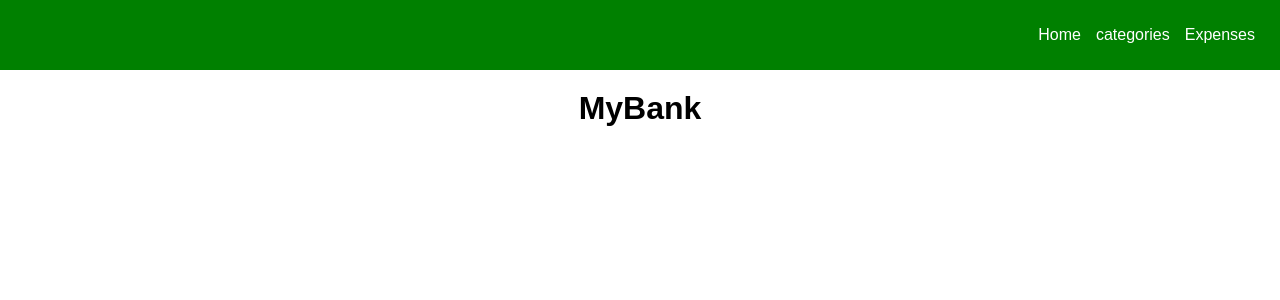
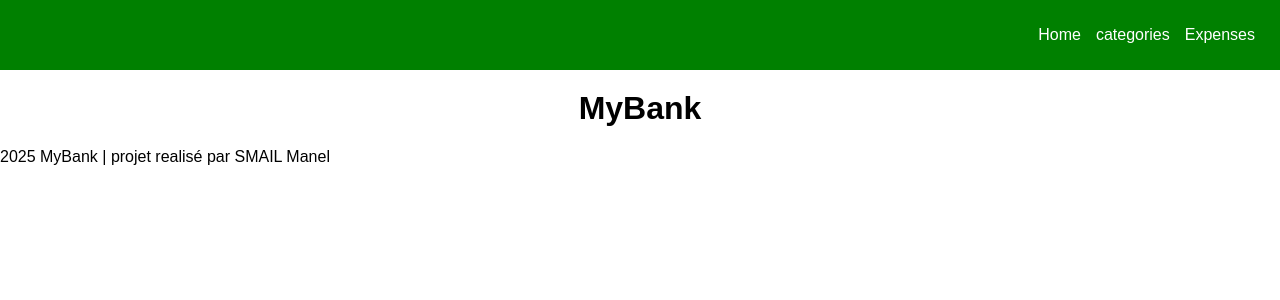
Before and after one commit to Manel28/projet_mybank, a React (Vite) app: page / in a window 1280 px wide. Shown: the top 300 px of the page. Built offline with nearby package versions, Linux system fonts and the light colour scheme.

Commit message:
i add footer to my App

```diff
--- a/src/App.jsx
+++ b/src/App.jsx
@@ -1,11 +1,14 @@
 import { useState } from 'react'
 
 import Header from './components/Header.jsx'
+import Footer from './components/Footer.jsx';
 function App(){
   return(
     <div>
       <Header/>
+
       <h1> MyBank</h1>
+      <Footer/>
     </div>
   );
 
--- /dev/null
+++ b/src/components/Footer.jsx
@@ -0,0 +1,7 @@
+export default function Footer(){
+    return(
+        <footer>
+            <p> 2025 MyBank | projet realisé par SMAIL Manel</p>
+        </footer>
+    );
+}
```
